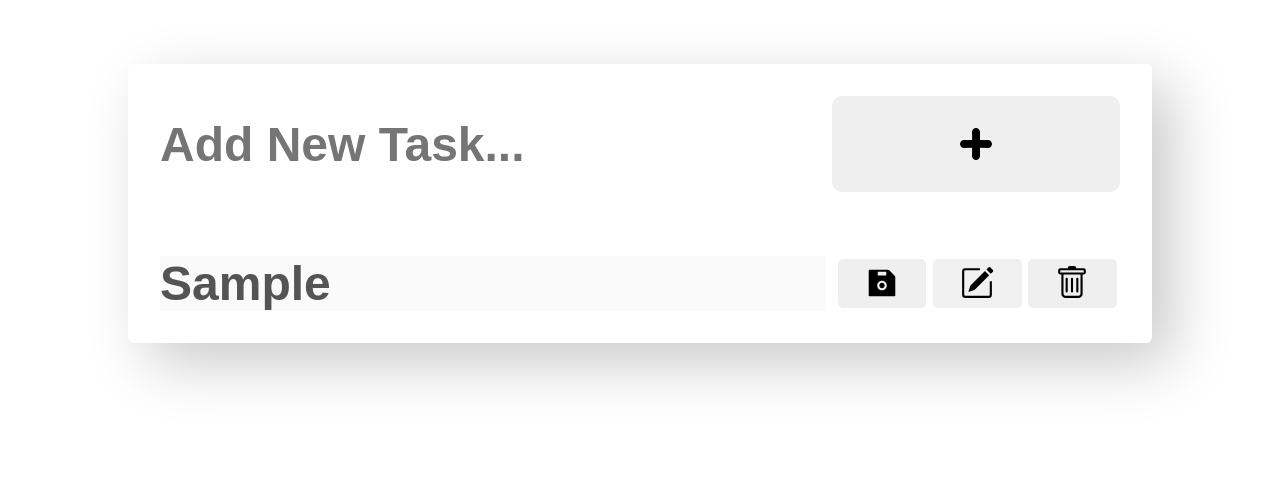
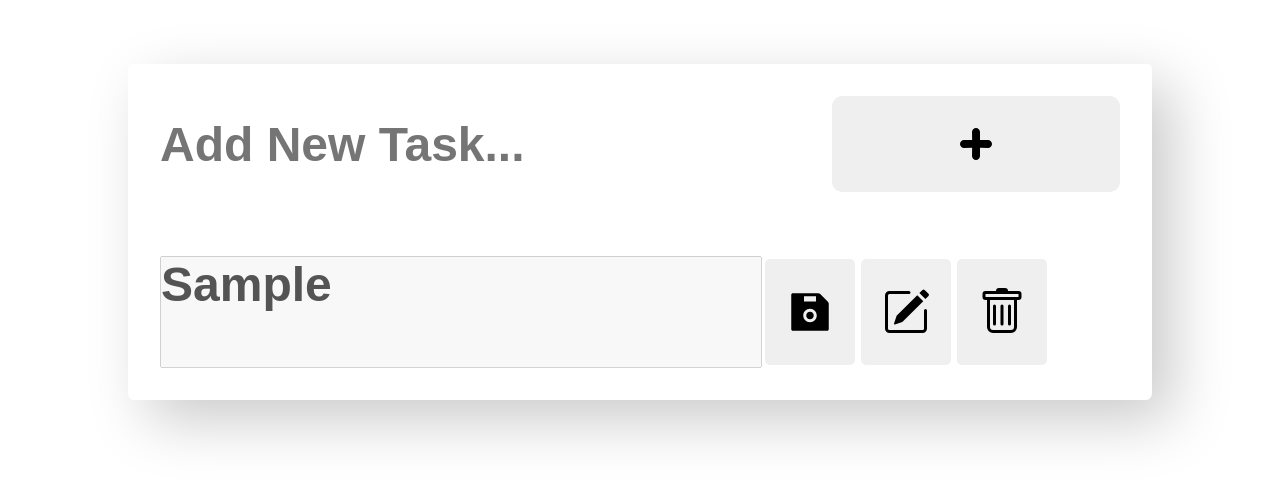
Before and after one commit to RakiDev/todo-app-react-typescript, a React (Vite) app: page / in a window 1280 px wide. Both pictures are taken after typing "Sample" into the empty fields and a click on the button 976 px from the left and 144 px from the top of the page. Shown: the top 480 px of the page. Built offline with nearby package versions, Linux system fonts and the light colour scheme.

Commit message:
auto-sizing textarea task inputs

```diff
--- a/src/App.css
+++ b/src/App.css
@@ -70,6 +70,10 @@ ul {
 }
 
 /* To-do items */
+
+textarea {
+  resize: none;
+}
 
 label {
   display: inline-block;
--- a/src/Task.tsx
+++ b/src/Task.tsx
@@ -12,20 +12,27 @@ interface TaskPropsInterface {
 const Task: FC<TaskPropsInterface> = ({ id, value, onDelete, modTaskValue }) => {
     const [fieldValue, setFieldValue] = useState<string>(value);
     const [isDisabled, setIsDisabled] = useState<boolean>(true);
+    const [minHeight, setMinHeight] = useState<number>(50);
 
-    function handleChange(e: React.ChangeEvent<HTMLInputElement>): void {
+    function handleChange(e: React.ChangeEvent<HTMLTextAreaElement>): void {
+        const paddingTop = parseInt(getComputedStyle(e.target).getPropertyValue('padding-top'));
+        const paddingBottom = parseInt(getComputedStyle(e.target).getPropertyValue('padding-bottom'));
+        const verticalPadding = paddingTop + paddingBottom;
+
+        e.target.style.height = Math.max(e.target.scrollHeight - verticalPadding, minHeight) + 'px';
         const newValue = e.target.value;
         setFieldValue(newValue);
     }
 
     return (
         <li id={`${id}`} className="task_item_li">
-            <input type="text"
+            <textarea
                 value={fieldValue}
                 onChange={handleChange}
                 disabled={isDisabled}
                 spellCheck={false}
                 id="focus-input"
+                style={{ minHeight: minHeight }}
             />
             <div className="task_buttons_container">
                 <button onClick={() => {modTaskValue(id, fieldValue); setIsDisabled(true)}} className="taskbutton onpressbutton onhoverbutton">
```
